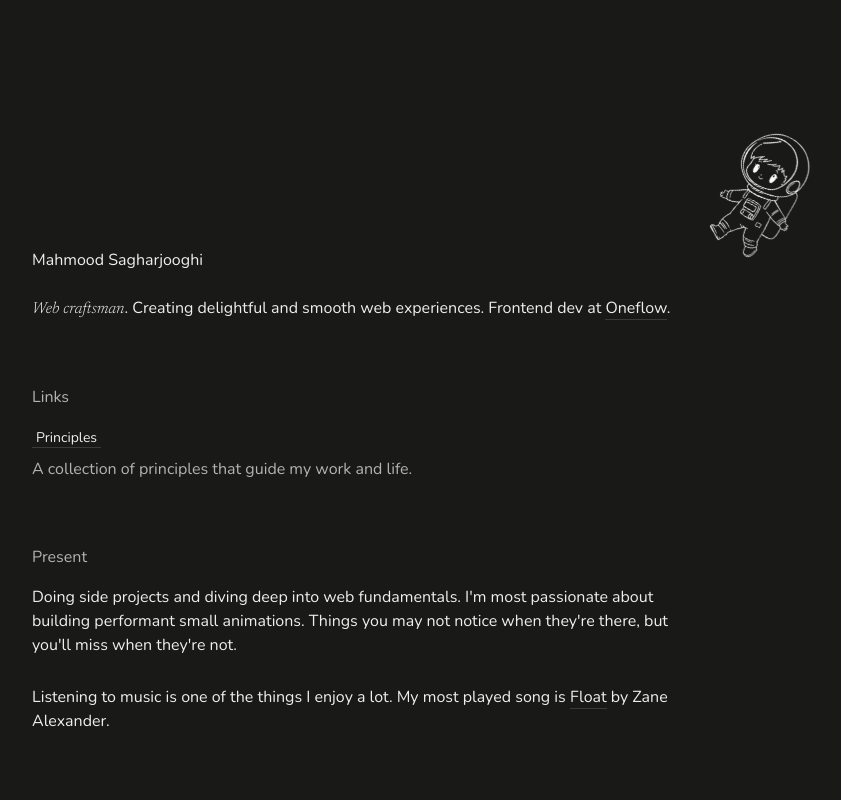
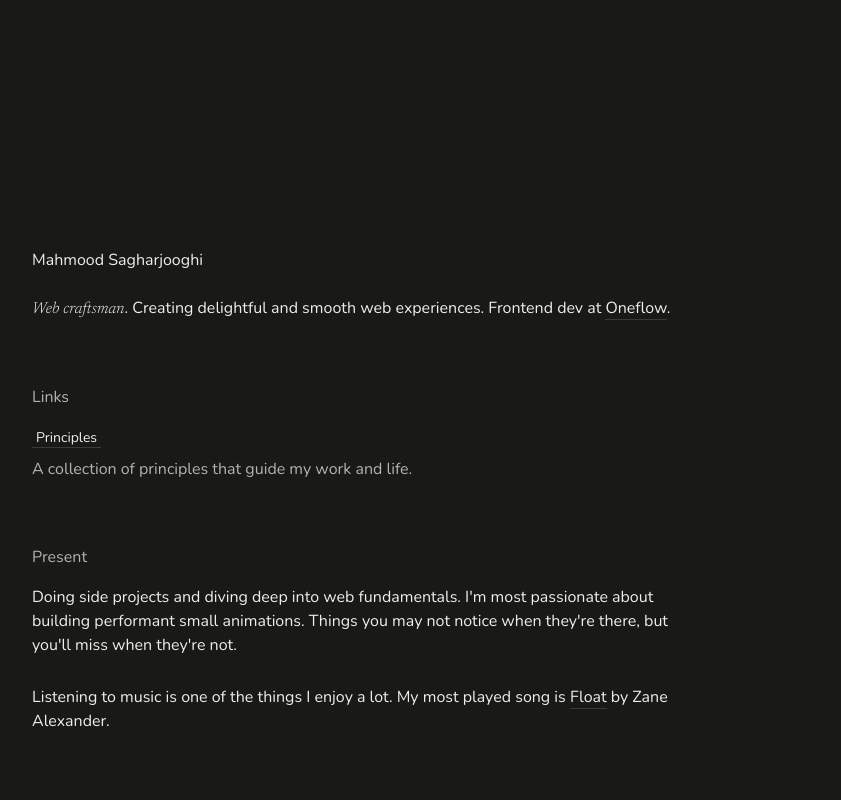
Before and after one commit to mahmood-saghrajooghi/personal-website, a Next.js app: page / in a window 1280 px wide. Shown: the top 800 px of the page, without its empty margins (288-1129 px from the left). Built offline with nearby package versions, Linux system fonts and the light colour scheme.

Commit message:
Remove astronaut image and related styles from the index page and global CSS.

```diff
--- a/pages/index.tsx
+++ b/pages/index.tsx
@@ -1,5 +1,4 @@
 import { useState, useEffect } from 'react';
-import Image from 'next/image'
 
 import Layout from '../components/layout/layout';
 import Glitch from '../components/glitch/glitch';
@@ -43,9 +42,6 @@ const IndexPage = () => {
       <Cursor visible={customCursorVisible} />
       <div className='main-grid'>
         <article className='color-text'>
-          <div className='astronaut-container'>
-            <Image className='astronaut' src="/images/astronaut.png" alt="Profile" width={80} height={80} />
-          </div>
           <div style={{ marginTop: 120 }}>
             <BlurIn asChild>
 
--- a/styles/global.css
+++ b/styles/global.css
@@ -172,56 +172,3 @@ i {
     opacity: 1;
   }
 }
-
-.astronaut-container {
-  position: fixed;
-  z-index: 10;
-  top: 20vh;
-  right: 15vw;
-  animation: float 20s ease-in-out infinite;
-  transform-origin: center center;
-}
-
-@keyframes float {
-  0% {
-    transform: translateY(0) rotate(0deg);
-  }
-  25% {
-    transform: translateY(-30px) rotate(5deg);
-  }
-  50% {
-    transform: translateY(-50px) rotate(0deg);
-  }
-  75% {
-    transform: translateY(-20px) rotate(-5deg);
-  }
-  100% {
-    transform: translateY(0) rotate(0deg);
-  }
-}
-
-.astronaut {
-  animation: astronaut-rotate 25s ease-in-out infinite;
-  transform-origin: center center;
-}
-
-@keyframes astronaut-rotate {
-  0% {
-    transform: rotate(0deg);
-  }
-  20% {
-    transform: rotate(15deg);
-  }
-  40% {
-    transform: rotate(5deg);
-  }
-  60% {
-    transform: rotate(20deg);
-  }
-  80% {
-    transform: rotate(-5deg);
-  }
-  100% {
-    transform: rotate(0deg);
-  }
-}
```
Also changed, not shown: public/images/astronaut.png (deleted).
